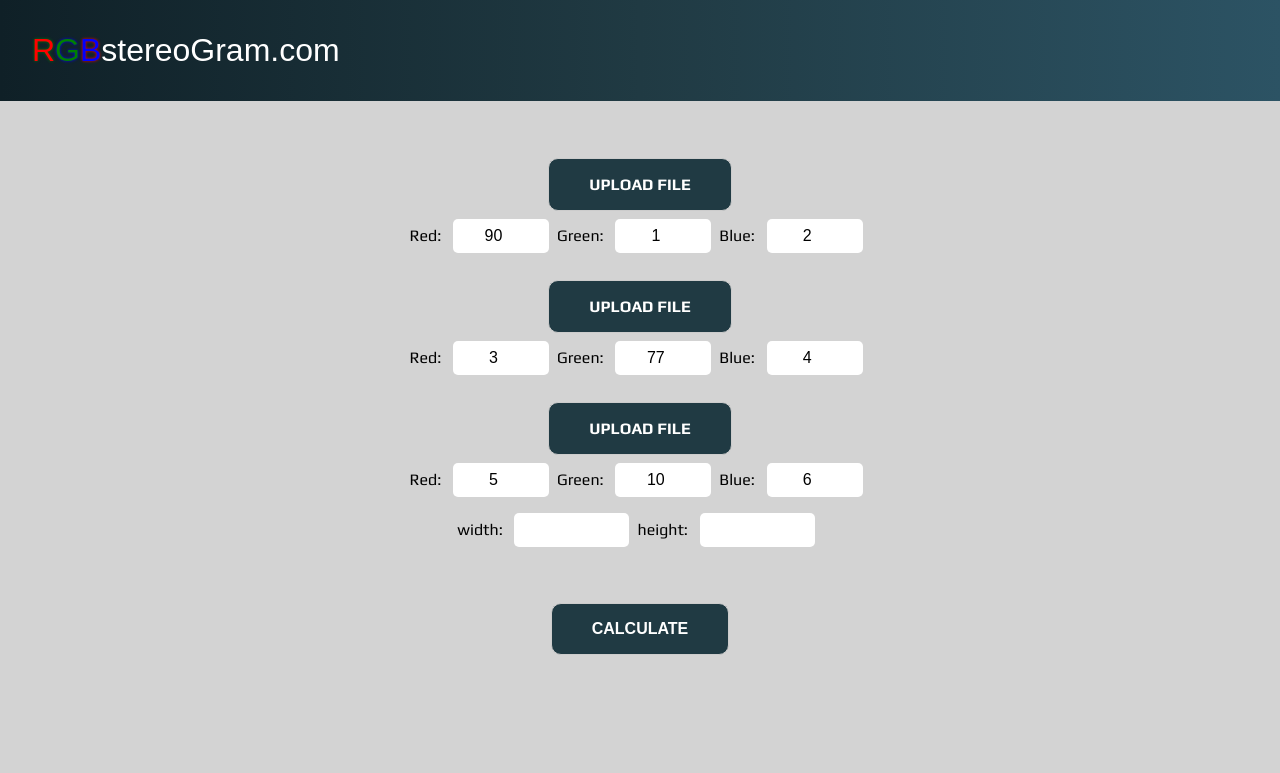
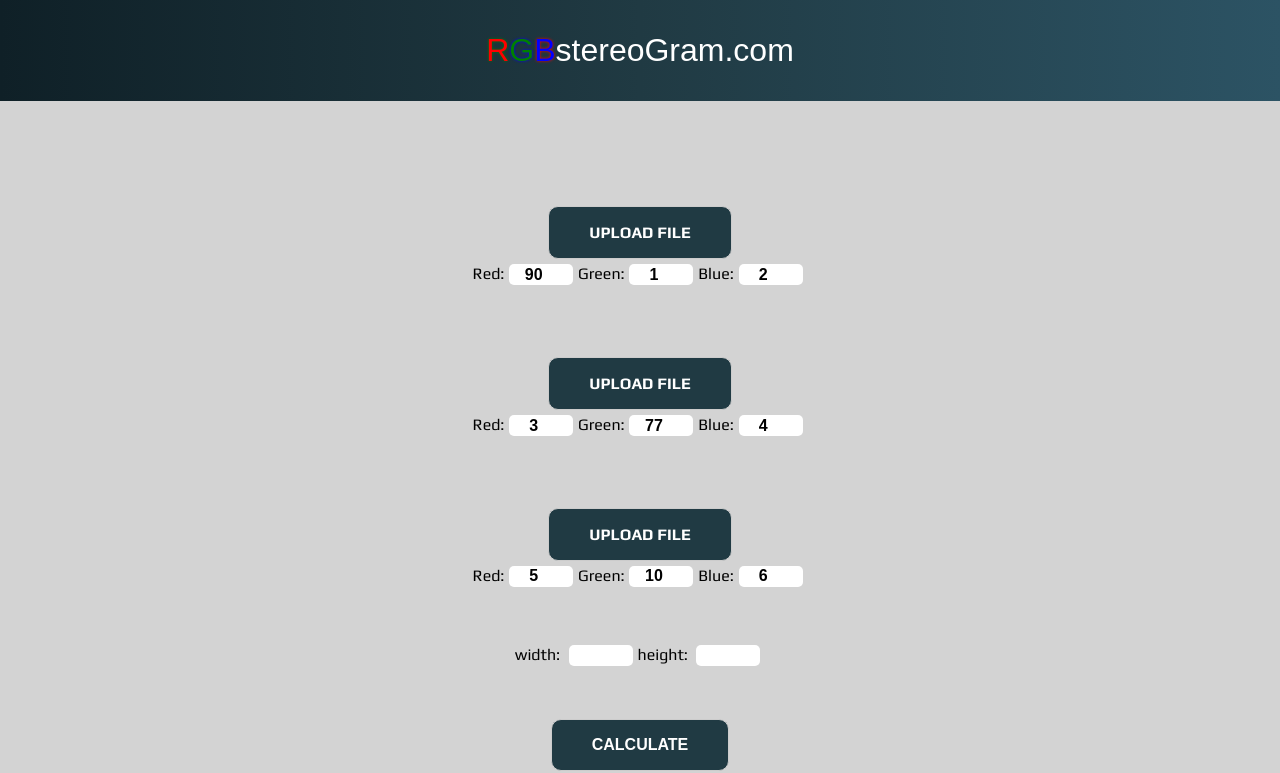
Before and after one commit to lukKotecki/RGBstereogram, a React (Vite) app: page / in a window 1280 px wide. Shown: the top 773 px of the page. Built offline with nearby package versions, Linux system fonts and the light colour scheme; a web font is replaced by a local one.

Commit message:
try to run function from sibling component

```diff
--- a/src/App.jsx
+++ b/src/App.jsx
@@ -2,6 +2,7 @@ import React from 'react'
 import Header from './components/Header'
 import Footer from './components/Footer'
 import InputImages from './components/InputImages'
+import OutputImage from './components/OutputImage'
 
 function App() {
 
@@ -44,7 +45,7 @@ const obj = {
 
   }
 }
-const arr = [
+const imagesArray = [
   {
     imageId: 'firstImage',
     imageUrl: '',
@@ -67,14 +68,22 @@ const arr = [
     blue: 6
   },
 ]
-const [inputsState, setInputsState] = React.useState(arr)
+const [inputsState, setInputsState] = React.useState(imagesArray)
+
+function createOutput(callbackFunc){
+  console.log('odpalam funkcje w rodzicu')
+  callbackFunc()
+}
+
 
 return (
     <div className='container'>
       <Header />
-      <InputImages inputsState={inputsState} setInputsState={setInputsState}/>
+      <InputImages  inputsState={inputsState}
+                    setInputsState={setInputsState}
+                    createOutput={createOutput}/>
 
-
+      <OutputImage inputsState={inputsState} createOutput={createOutput} />
       <Footer />
     </div>
   )
--- a/src/components/InputImages.jsx
+++ b/src/components/InputImages.jsx
@@ -1,13 +1,13 @@
 import React from 'react'
 
-export default function InputImages({ inputsState, setInputsState}){
+export default function InputImages({ inputsState, setInputsState, createOutput}){
 
+    console.clear()
     console.log(inputsState)
 
     function handleInput(e){
         e.preventDefault()
         console.log("To jest otrzymane: "+e.target.id)
-
         if(e.target.type === 'number'){
             setInputsState(prev => prev.map((el, index)=> index == e.target.id.slice(0,1) ?
                             {...el, [e.target.id.slice(1)]: e.target.value}: el ))
@@ -15,7 +15,6 @@ export default function InputImages({ inputsState, setInputsState}){
         if(e.target.type === 'file'){
             handleImageUpload(e)
         }
-
     }
 
     function handleImageUpload(e){
@@ -29,7 +28,12 @@ export default function InputImages({ inputsState, setInputsState}){
                 }))
                 return;
             case 2:
-                console.log('kliknięto w dwa, ilość: '+e.target.files.length)
+                /// TODO handle 2 images input
+                setInputsState(prev => prev.map((el, index)=>{
+                    const url = window.URL.createObjectURL(e.target.files[0])
+                    return el.imageId == e.target.id ?
+                    {...el, imageUrl: url } : el
+                }))
                 return;
             default:
                 setInputsState(prev => prev.map((el, index)=>{
@@ -52,8 +56,14 @@ export default function InputImages({ inputsState, setInputsState}){
 
     }
 
+    function handleSubmit(e){
+        e.preventDefault()
+        console.log('kliknięto submit')
+        //createOutput()
+    }
+
     return (
-        <form id='form-container'>
+        <form id='form-container'  onSubmit={handleSubmit} >
 
             {inputsState.map((el, index)=>
                 <div key={el.imageId} className='input-wrapper'>
@@ -64,7 +74,7 @@ export default function InputImages({ inputsState, setInputsState}){
                     </label>
                     <input onChange={handleInput} id={el.imageId} type="file" multiple />
                     <div className='number-inputs-wrapper'>
-                        <label htmlFor={el.imageId+'Red'}>Red: </label>
+                        <label htmlFor={el.imageId+'Red'}>Red:</label>
                         <input  onChange={handleInput}
                                 id={index+'red'}
                                 name={el.imageId+'Red'}
@@ -73,7 +83,7 @@ export default function InputImages({ inputsState, setInputsState}){
                                 value={el.red}
                                 data={{red: 'red'}}>
                         </input>
-                        <label htmlFor={el.imageId+'Green'}>Green: </label>
+                        <label htmlFor={el.imageId+'Green'}>Green:</label>
                         <input  onChange={handleInput}
                                 id={index+'green'}
                                 name={el.imageId+'Green'}
@@ -81,7 +91,7 @@ export default function InputImages({ inputsState, setInputsState}){
                                 min='0' max='100'
                                 value={el.green}>
                         </input>
-                        <label htmlFor={el.imageId+'Blue'}>Blue: </label>
+                        <label htmlFor={el.imageId+'Blue'}>Blue:</label>
                         <input  onChange={handleInput}
                                 id={index+'blue'}
                                 name={el.imageId+'Blue'}
@@ -98,9 +108,9 @@ export default function InputImages({ inputsState, setInputsState}){
                 <div className="number-inputs-wrapper">
 
                     <label htmlFor='input-width'>width: </label>
-                    <input id='input-width' type='number' min='1' max='10000'></input>
+                    <input className='input-dimensions' id='input-width' type='number' min='1' max='10000'></input>
                     <label htmlFor='height-width'>height: </label>
-                    <input id='height-width' type='number' min='1' max='10000'></input>
+                    <input className='input-dimensions' id='height-width' type='number' min='1' max='10000'></input>
 
 
                 </div>
@@ -108,5 +118,6 @@ export default function InputImages({ inputsState, setInputsState}){
             </div>
 
         </form>
+
     )
 }
--- /dev/null
+++ b/src/components/OutputImage.jsx
@@ -0,0 +1,24 @@
+import react from 'react'
+
+export default function OutputImage({inputsState, createOutput}){
+
+
+    function createOutputImage(){
+        console.log('To ja funkcja z OutputImage')
+    }
+
+
+    //createOutput(createOutputImage)
+
+    return (
+        <>
+            To jest cos
+
+            <canvas>
+
+
+            </canvas>
+
+        </>
+    )
+}
--- a/src/index.scss
+++ b/src/index.scss
@@ -11,6 +11,7 @@ body{
 .container{
   min-height: 100vh;
   position :relative;
+  text-align: center;
 }
 
 header{
@@ -51,10 +52,8 @@ footer{
   margin-top: 3%;
 }
 
-
-canvas{
-  border: red 1px solid;
-  width:100%;
+.input-wrapper{
+  margin-top: 3em;
 }
 
 .input-wrapper img{
@@ -64,6 +63,7 @@ canvas{
 input[type="file"] {
   display: none;
 }
+
 .custom-file-upload {
   border: 1px solid #ccc;
   display: inline-block;
@@ -78,14 +78,19 @@ input[type="file"] {
 }
 
 .number-inputs-wrapper input{
+  width:4em;
   font-size: 1rem;
-  padding: .5em 1em;
+  font-weight: bold;
+  padding: .1em .3em;
   display: inline-block;
-  margin: .5em;
+  margin: .3em;
   border-radius: 5px;
   border: none;
   text-align: center;
 }
+// .input-dimensions{
+//   width: 4em;
+// }
 
 #submit{
   margin-top: 3em;
@@ -108,3 +113,11 @@ input[type="file"] {
 
   }
 }
+
+
+
+
+  canvas{
+    border: red 1px solid;
+    width:100%;
+  }
```
